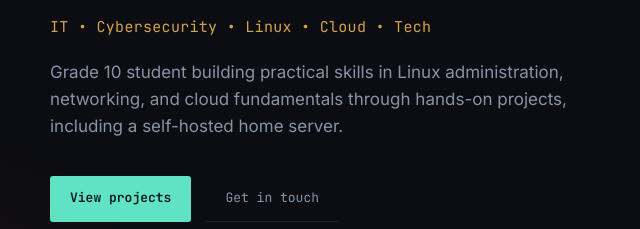
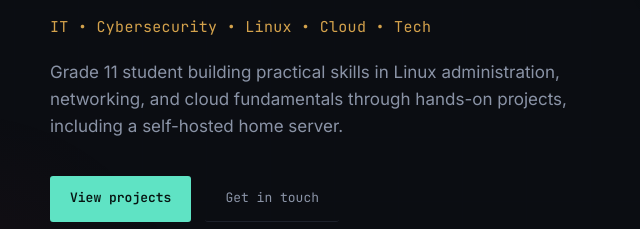
Before and after one commit to RubenSanosh/rubensanosh.github.io, a plain HTML site: page index.html in a window 1280 px wide. Shown: the part 311-540 px from the top of the page, 178-818 px from the left. Drawn offline with Linux system fonts and the light colour scheme.

Commit message:
Update student grade from 10 to 11 in index.html

```diff
--- a/index.html
+++ b/index.html
@@ -34,7 +34,7 @@
     </div>
     <h1>Ruben Sanosh<span class="cursor"></span></h1>
     <p class="tagline">IT &bull; Cybersecurity &bull; Linux &bull; Cloud &bull; Tech</p>
-    <p class="hero-sub">Grade 10 student building practical skills in Linux administration, networking, and cloud fundamentals through hands-on projects, including a self-hosted home server.</p>
+    <p class="hero-sub">Grade 11 student building practical skills in Linux administration, networking, and cloud fundamentals through hands-on projects, including a self-hosted home server.</p>
     <div class="cta-row">
       <a href="#projects" class="btn btn-primary">View projects</a>
       <a href="#contact" class="btn btn-ghost">Get in touch</a>
```
